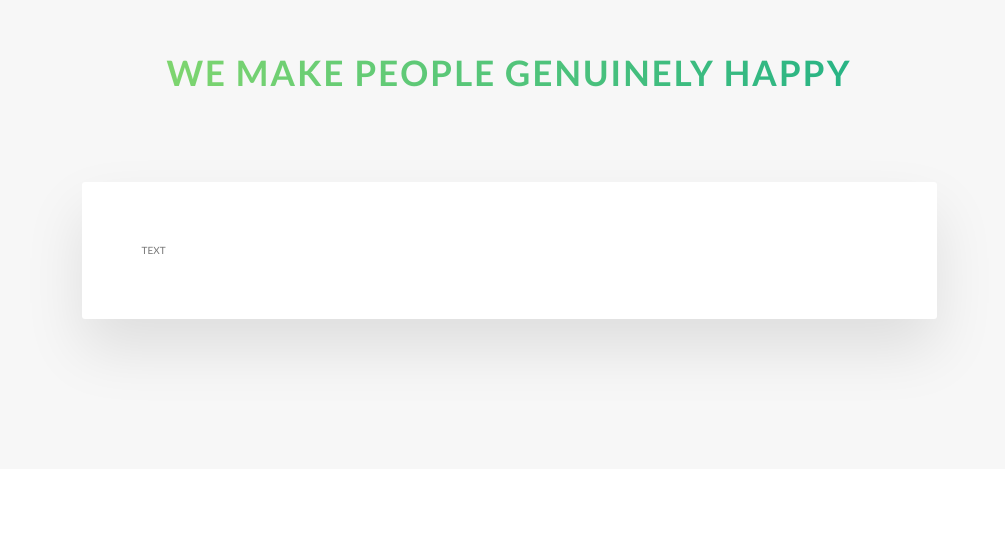
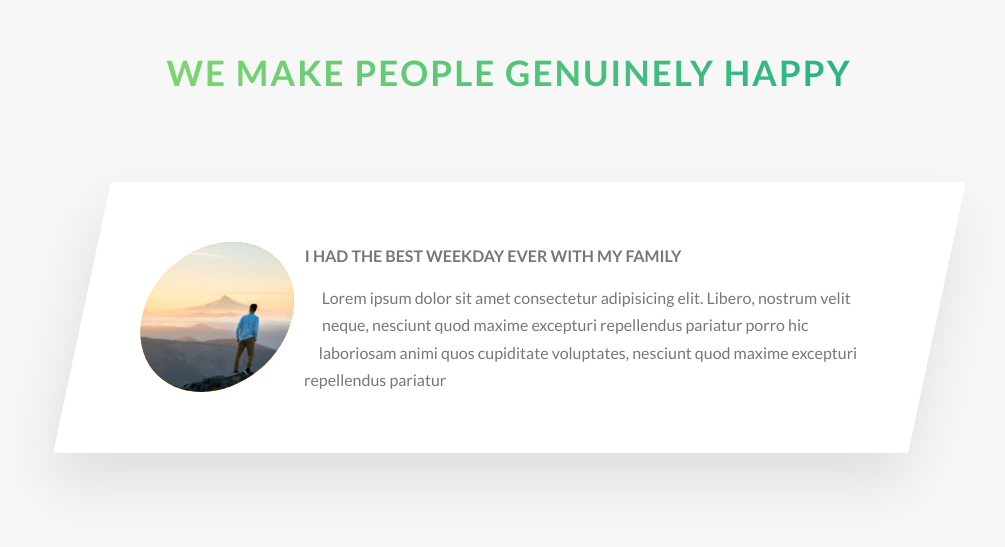
Before and after one commit to BrahimAkar/Natours-Project, a website: page index.html in a window 1280 px wide. Shown: the part 3431-3978 px from the top of the page, without its empty margins (131-1136 px from the left). Before the commit the page ends 3930 px from the top, so only its background shows below. Drawn offline with Linux system fonts and the light colour scheme.

Commit message:
Building the Stories Section part 2

```diff
--- a/index.html
+++ b/index.html
@@ -275,7 +275,22 @@
           <h2 class="heading-secondary">We make people genuinely happy</h2>
         </div>
         <div class="row">
-          <div class="story">TEXT</div>
+          <div class="story">
+            <figure class="story__shape">
+              <img src="img/nat-9.jpg" class="story__img" />
+            </figure>
+            <div class="story__text">
+              <h3 class="heading-tertiary u-margin-bottom-small">
+                I had the best weekday ever with my family
+              </h3>
+              <p>
+                Lorem ipsum dolor sit amet consectetur adipisicing elit. Libero,
+                nostrum velit neque, nesciunt quod maxime excepturi repellendus
+                pariatur porro hic laboriosam animi quos cupiditate voluptates,
+                nesciunt quod maxime excepturi repellendus pariatur
+              </p>
+            </div>
+          </div>
         </div>
       </section>
     </main>
--- a/sass/components/_story.scss
+++ b/sass/components/_story.scss
@@ -5,4 +5,24 @@
   background-color: $color-white;
   border-radius: 0.3rem;
   padding: 6rem;
+  padding-left: 9rem;
+  font-size: $default-font-size;
+  transform: skewX(-12deg);
+  & > * {
+    transform: skewX(12deg);
+  }
+  &__shape {
+    width: 15rem;
+    height: 15rem;
+    float: left;
+    background-color: orange;
+    --webkit-shape-outside: circle(50% at 50% 50%);
+    shape-outside: circle(50% at 50% 50%);
+
+    clip-path: circle(50% at 50% 50%);
+    transform: translateX(-3rem);
+  }
+  &__img {
+    height: 100%;
+  }
 }
```
Also changed, not shown: css/style.css.
